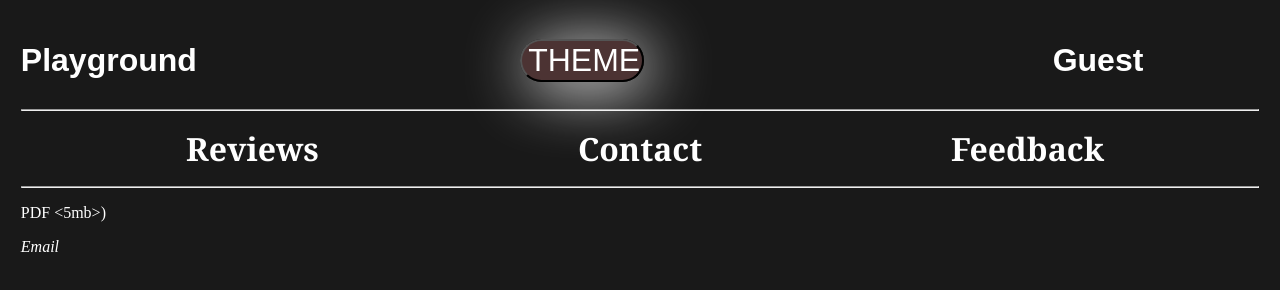
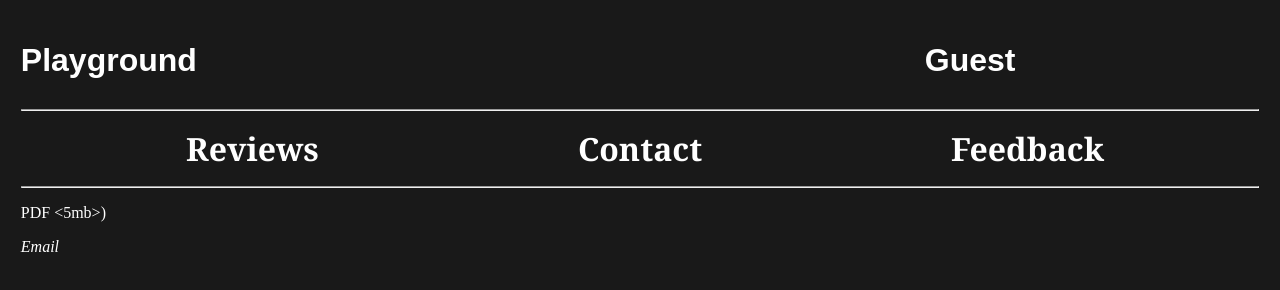
Before and after one commit to ksashwin12/ksashwin12.github.io, a plain HTML site: page contact-page/contact.html in a window 1280 px wide. Drawn offline with Linux system fonts and the light colour scheme.

Commit message:
removed the theme button for now

```diff
--- a/contact-page/contact.html
+++ b/contact-page/contact.html
@@ -16,7 +16,6 @@
     <body>
         <header>
             <h1><a href="../index.html">Playground</a></h1>
-            <button>Theme</button>
             <h1 id="un" title="Click to change the username.">Guest</h1>
         </header>
         <hr>
--- a/contact-page/styles/contact.css
+++ b/contact-page/styles/contact.css
@@ -17,18 +17,7 @@ h1 {
     text-align:right;
     cursor:pointer;
 }
-button {
-    background-color: rgba(83, 55, 55, 0.9);
-    width:10%;
-    border-radius: 53em;
-    align-items: center;
-    font-family: fantasy;
-    font-size: 200%;
-    color:white;
-    box-shadow: 0.2em 0.2em 2em white;
-    text-transform: uppercase;
-    cursor:pointer;
-}
+
 nav li {
     display:inline-block;
     width:32%;
@@ -37,11 +26,3 @@ nav li {
     font-size:200%;
     text-align: center;
 }
-/* body {
-    background-image:linear-gradient(150deg, blue 10%,yellow 40%,red 40%);
-    background-repeat: no-repeat;
-    background-size: cover;
-    background-attachment: fixed;
-
-
-} */
```
